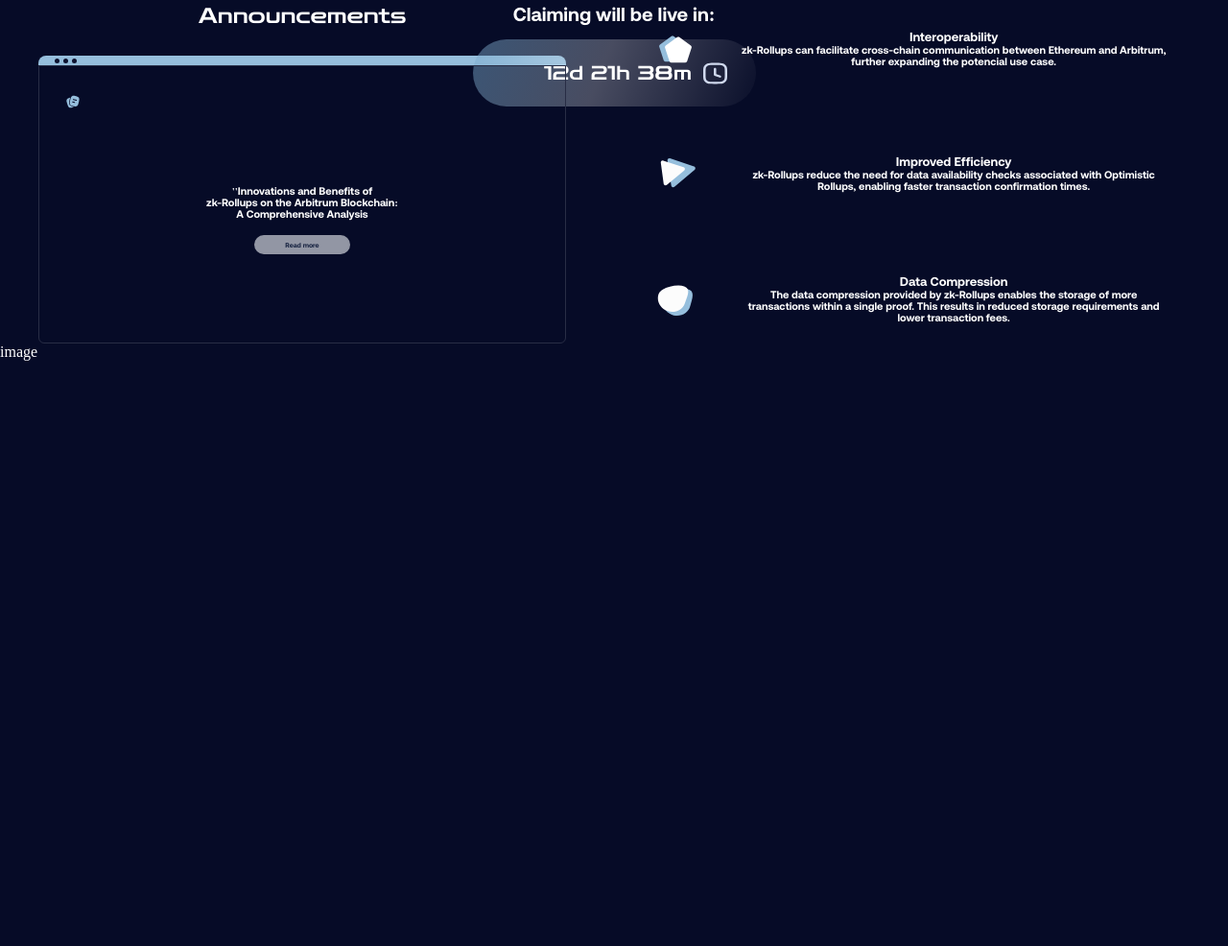
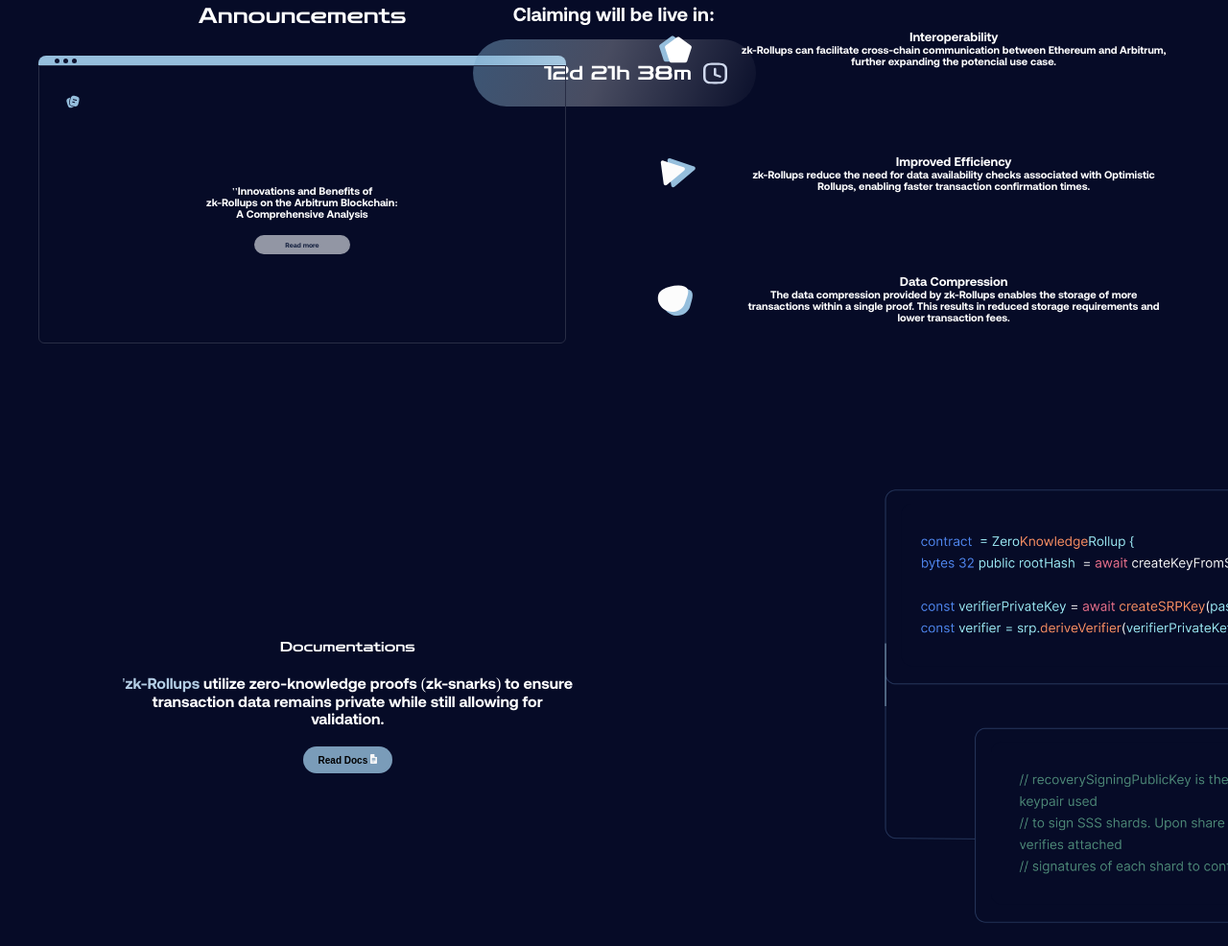
Before and after one commit to miraclemenikelechi/zk-arbitrum, a website built with Vite: page index.html in a window 1280 px wide. Shown: the part 716-1702 px from the top of the page at 96% size. Before the commit the page ends 1092 px from the top, so only its background shows below. Built offline with nearby package versions, Linux system fonts and the light colour scheme.

Commit message:
documentaries

```diff
--- a/index.html
+++ b/index.html
@@ -142,13 +142,19 @@
 			</section>
 
 			<!-- page 3 -->
-			<section class="documentation">
-				<div class="documentations">
-
+			<section class="documentation-container">
+				<div class="left">
+					<h3>documentations</h3>
+					<p>
+						<span>'zk-Rollups</span> utilize zero-knowledge proofs (zk-snarks) to ensure transaction data
+						remains private
+						while still allowing for validation.
+					</p>
+					<button>read docs <img src="/docs.svg" alt=""> </button>
 				</div>
 
 				<div class="right">
-					image
+					<img src="/contract.png" alt="">
 				</div>
 			</section>
 		</div>
--- a/style.scss
+++ b/style.scss
@@ -634,4 +634,76 @@
 		}
 	}
 
+	// page 3
+	.documentation-container {
+		padding-top: 8rem;
+		@include flex($direction:column);
+		gap: 5rem;
+		padding-inline: 2.5rem;
+		overflow: hidden;
+
+		@include laptop() {
+			@include flex();
+			gap: 2rem;
+		}
+
+		.left {
+			@include flex($direction:column);
+			gap: 1.25rem;
+
+			h3 {
+				font-family: zen;
+				text-transform: capitalize;
+				font-weight: 400;
+				font-size: .875rem;
+			}
+
+			p {
+				text-align: center;
+				font-family: aeonik;
+				width: 75%;
+
+				@include tablet() {}
+
+				span {
+					color: rgba(179, 205, 228, 1);
+				}
+			}
+
+			button {
+				font-weight: 700;
+				background-color: rgba(149, 190, 220, 0.81);
+				padding: .5rem 1rem;
+				font-size: 10px;
+				border: none;
+				outline: none;
+				border-radius: 15px;
+				text-transform: capitalize;
+			}
+		}
+
+		.right {
+			width: 100%;
+			height: 500px;
+			@include flex($justify:flex-end);
+			position: relative;
+
+			@include laptop() {
+				width: 65%;
+			}
+
+			img {
+				object-fit: contain;
+				@include equal(inherit);
+				position: absolute;
+				top: 0rem;
+				right: -150px;
+				scale: 1.5;
+
+				@include laptop() {
+					scale: 1.75;
+				}
+			}
+		}
+	}
 }
```
Also changed, not shown: public/2.png (added), public/contract.png (added), public/docs.svg (added).
